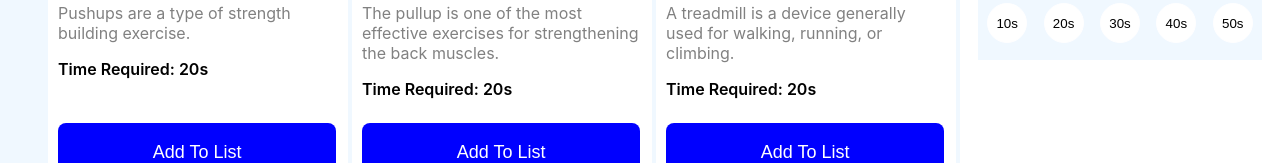
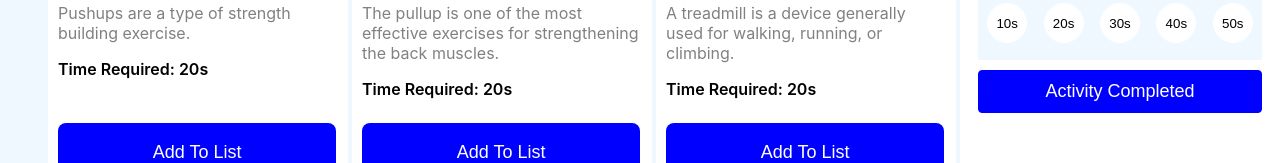
Before and after one commit to Mamun8757/Active-Fitness-Club, a React (Create React App) app: page / in a window 1280 px wide. Shown: the part 430-593 px from the top of the page. Built offline with nearby package versions, Linux system fonts and the light colour scheme.

Commit message:
Submit Button Added

```diff
--- a/src/Components/Main/Main.css
+++ b/src/Components/Main/Main.css
@@ -14,6 +14,16 @@
     height: 900px;
     background-color: #FFFFFF;
     padding: 16px;
+}
+#submit-btn{
+    background-color: blue;
+    color: #FFFFFF;
+    padding: 10px;
+    border: 1px solid blue;
+    border-radius: 4px;
+    width: 100%;
+    margin-top: 10px;
+    font-size: 18px;
 }
 .user-info img{
     height: 50px;
--- a/src/Components/Main/Main.js
+++ b/src/Components/Main/Main.js
@@ -51,6 +51,7 @@ const Main = () => {
                     <button>40s</button>
                     <button>50s</button>
                 </div>
+                <button id='submit-btn'>Activity Completed</button>
             </div>
         </div>
 
```
